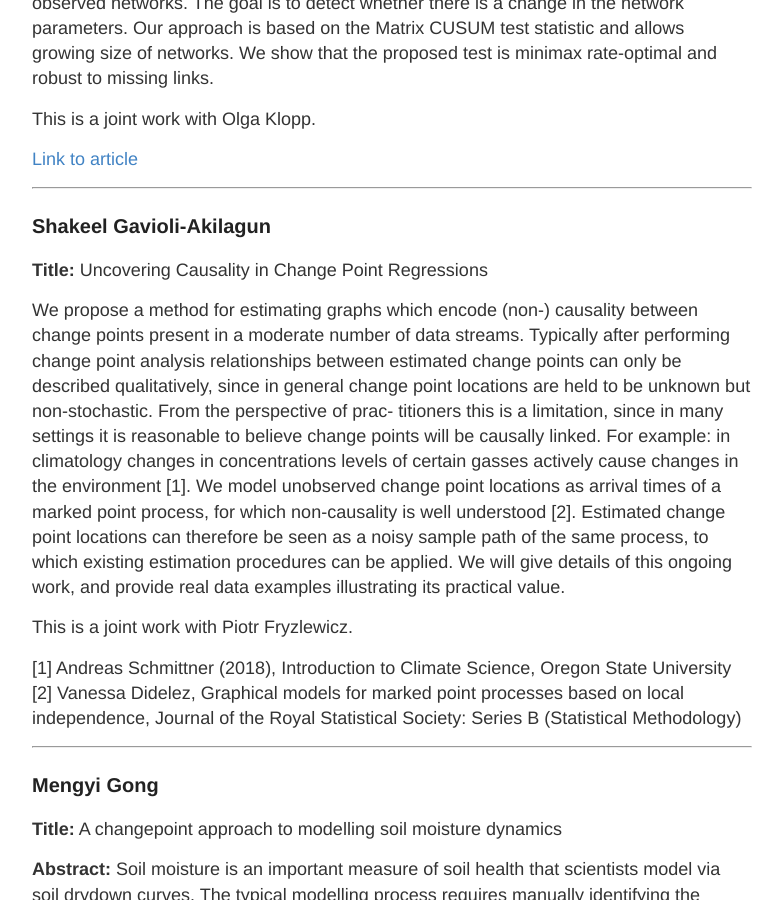
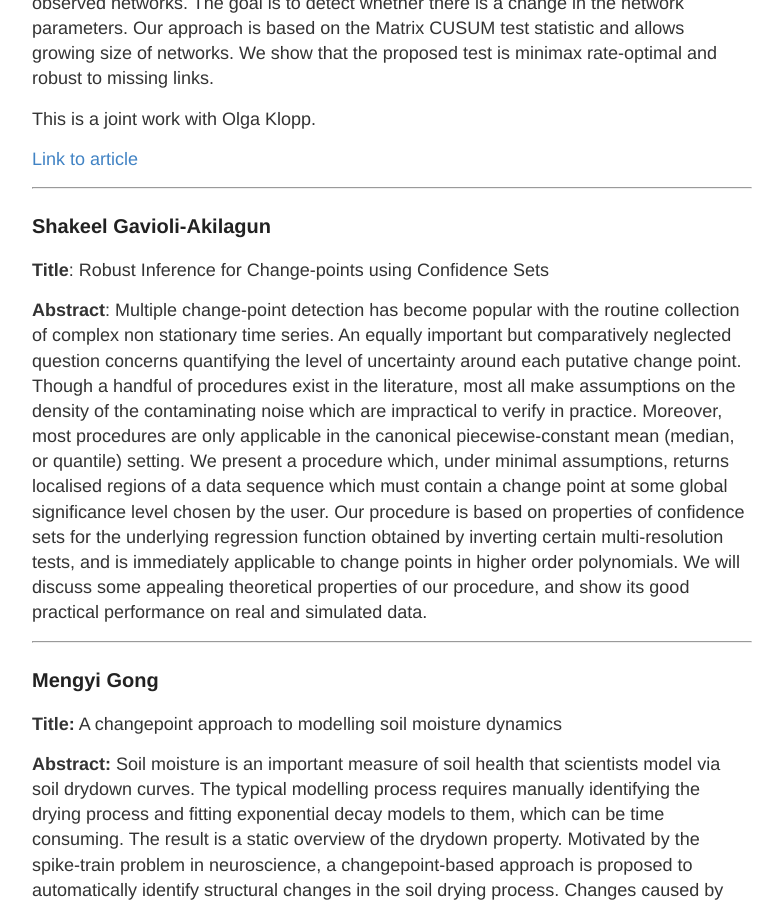
Before and after one commit to ParisSaclayChangePoint/ParisSaclayChangePoint.github.io, a Jekyll site: the page built from speakers.md, in a window 1280 px wide and 900 px high, scrolled down 1075 px. Shown: the whole window, without its empty margins (248-1031 px from the left). Built offline with Jekyll 4.4.1, drawn with Linux system fonts in a browser that asks for light colours.

Commit message:
update abstract

```diff
--- a/speakers.md
+++ b/speakers.md
@@ -35,15 +35,10 @@ This is a joint work with Olga Klopp.
 
 ### Shakeel Gavioli-Akilagun
 
-**Title:** Uncovering Causality in Change Point Regressions
+**Title**: Robust Inference for Change-points using Confidence Sets
 
-We propose a method for estimating graphs which encode (non-) causality between change points present in a moderate number of data streams. Typically after performing change point analysis relationships between estimated change points can only be described qualitatively, since in general change point locations are held to be unknown but non-stochastic. From the perspective of prac- titioners this is a limitation, since in many settings it is reasonable to believe change points will be causally linked. For example: in climatology changes in concentrations levels of certain gasses actively cause changes in the environment [1]. We model unobserved change point locations as arrival times of a marked point process, for which non-causality is well understood [2]. Estimated change point locations can therefore be seen as a noisy sample path of the same process, to which existing estimation procedures can be applied. We will give details of this ongoing work, and provide real data examples illustrating its practical value.
-
-This is a joint work with Piotr Fryzlewicz.
-
-[1] Andreas Schmittner (2018), Introduction to Climate Science, Oregon State University
-<br>
-[2] Vanessa Didelez, Graphical models for marked point processes based on local independence, Journal of the Royal Statistical Society: Series B (Statistical Methodology)
+**Abstract**: Multiple change-point detection has become popular with the routine collection of complex non stationary time series. An equally important but comparatively neglected question concerns quantifying the level of uncertainty around each putative change point. Though a handful of procedures exist in the literature, most all make assumptions on the density of the contaminating noise which are impractical to verify in practice. Moreover, most procedures are only applicable in the canonical piecewise-constant mean (median, or quantile) setting. We present a procedure which, under minimal assumptions, returns localised regions of a data sequence which must contain a change point at some global significance level chosen by the user. Our procedure is based on properties of confidence sets for the underlying regression function obtained by inverting certain multi-resolution tests, and is immediately applicable to change points in higher order polynomials. We will discuss some appealing theoretical properties of our procedure, and show its
+good practical performance on real and simulated data.
 
 ***
 
```
